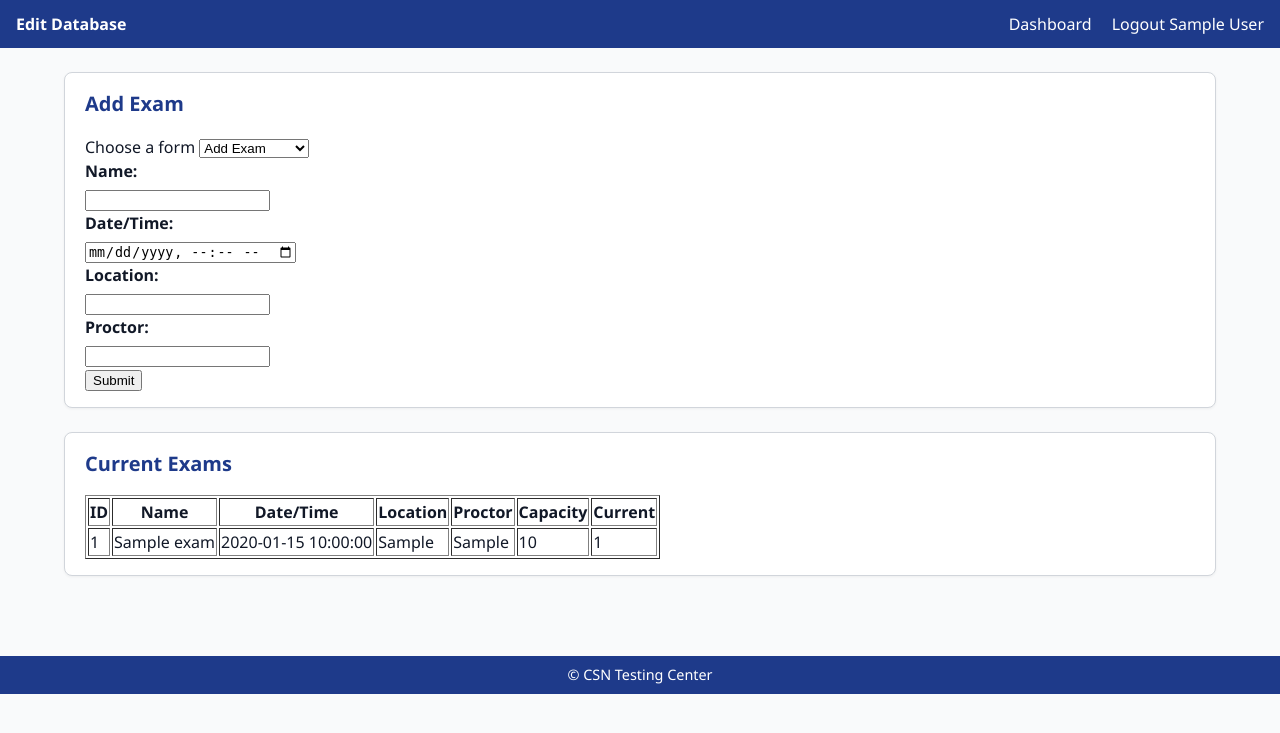
After one commit to Jordan42434243/CIT_260_Undefined_Legends, a Flask app: page /edit_database in a window 1280 px wide. The commit adds this page. Shown: the top 733 px of the page. Run offline with Flask 3, Linux system fonts and the light colour scheme; the visitor is signed in with stand-in values (Sample User, id 1); tables that the repository leaves empty hold one stand-in row (values such as "Sample post").

Commit message:
Expanded Database and added exam add/remove feature for faculty roles

```diff
--- a/main.py
+++ b/main.py
@@ -1,5 +1,6 @@
 from flask import Flask, render_template, request, redirect, session, url_for
 from flask_sqlalchemy import SQLAlchemy
+from datetime import datetime
 
 # Application Setup
 app = Flask(__name__)
@@ -13,12 +14,29 @@ db = SQLAlchemy(app)
 # Database Model
 
 class User(db.Model):
-    id = db.Column(db.Integer, primary_key = True)
+    user_id = db.Column(db.Integer, primary_key = True)
     email = db.Column(db.String(30), unique = True, nullable = False)
     password = db.Column(db.String(10), nullable = False)
     first_name = db.Column(db.String(15), nullable = False)
     last_name = db.Column(db.String(15), nullable = False)
     role = db.Column(db.String(10), nullable = False)
+
+class Exam(db.Model):
+    exam_id = db.Column(db.Integer, primary_key = True)
+    exam_name = db.Column(db.String(30), nullable = False)
+    exam_datetime = db.Column(db.DateTime, nullable = False)
+    exam_location = db.Column(db.String(30), nullable = False)
+    exam_proctor = db.Column(db.String(30), nullable = False)
+    exam_capacity = db.Column(db.Integer, nullable = False, default = 20)
+    exam_current = db.Column(db.Integer, nullable = False, default = 0)
+
+class Registration(db.Model):
+    registration_id = db.Column(db.Integer, primary_key = True)
+    user_id = db.Column(db.Integer, db.ForeignKey('user.user_id'),
+                                                    nullable = False)
+    exam_id = db.Column(db.Integer, db.ForeignKey('exam.exam_id'),
+                                                    nullable = False)
+
 
 ### ---------- Password Verification Functions ---------- ###
 
@@ -86,10 +104,6 @@ def dashboard():
             return render_template("dashboard.html",
                                      first_name = user.first_name,
                                      last_name  = user.last_name)
-# --- My Reservation Page --- #
-@app.route("/my_reservations")
-def my_reservations():
-    return render_template("my_reservations.html")
 
 # --- dashboard_faculty --- #
 @app.route("/dashboard_faculty")
@@ -101,6 +115,25 @@ def dashboard_faculty():
             return render_template("dashboard_faculty.html",
                                    first_name = user.first_name,
                                    last_name = user.last_name)
+
+# --- My Reservation Page --- #
+@app.route("/my_reservations")
+def my_reservations():
+    return render_template("my_reservations.html")
+
+# --- edit_database --- #
+@app.route("/edit_database")
+def edit_database():
+    if "email" in session:
+        user = User.query.filter_by(email=session["email"]).first()
+        exams = Exam.query.all()
+
+        if user:
+            return render_template("edit_database.html",
+                                   first_name = user.first_name,
+                                   last_name = user.last_name,
+                                   exams=exams)
+
 
 ## ----- Authentication Routes ----- ##
 
@@ -123,7 +156,7 @@ def register():
     # email, assign it to the local variable user
     user = User.query.filter_by(email=email).first()
 
-    # Checks the truth value of the variable user.
+    # Checks the truth value of the variable user
     #   Returns true if it contains a valid row in the User table
     #   Returns false if the value is "none" - user not found
     if user:
@@ -204,6 +237,41 @@ def logout():
     # Redirect user to the index page.
     return redirect(url_for("index"))
 
+# Add Exam
+@app.route("/add_exam", methods=["POST"])
+def add_exam():
+    exam_name = request.form["exam_name"]
+    exam_datetime = request.form["exam_datetime"]
+    exam_location = request.form["exam_location"]
+    exam_proctor = request.form["exam_proctor"]
+
+    exam_datetime = datetime.fromisoformat(exam_datetime)
+
+    new_exam = Exam()
+
+    new_exam.exam_name = exam_name
+    new_exam.exam_datetime = exam_datetime
+    new_exam.exam_location = exam_location
+    new_exam.exam_proctor = exam_proctor
+
+    db.session.add(new_exam)
+    db.session.commit()
+
+    return redirect(url_for("edit_database"))
+
+
+
+
+@app.route("/remove_exam", methods=["POST"])
+def remove_exam():
+    exam_id = request.form["id"]
+    exam = Exam.query.filter_by(exam_id=exam_id).first()
+
+    if exam:
+        db.session.delete(exam)
+        db.session.commit()
+
+    return redirect(url_for("edit_database"))
 
 # Ensures application can only be run directly - never when imported.
 # Ignore for now.
--- a/templates/dashboard.html
+++ b/templates/dashboard.html
@@ -9,6 +9,7 @@
 </head>
 
 <body>
+
   <header class="header">
     <div class="header__inner">
       <div><strong>Exam Registration</strong></div>
--- /dev/null
+++ b/templates/edit_database.html
@@ -0,0 +1,123 @@
+<!doctype html>
+<html lang="en">
+<head>
+  <meta charset="utf-8">
+  <title>Edit Database</title>
+  <meta name="viewport" content="width=device-width, initial-scale=1">
+  <link href="../static/styles.css" rel="stylesheet">
+</head>
+<body>
+  <header class="header">
+    <div class="header__inner">
+      <div><strong>Edit Database</strong></div>
+      <nav class="header__nav">
+        <a href="dashboard_faculty">Dashboard</a>
+        <a href="{{url_for('logout')}}">Logout</a>
+        <!-- Show who is signed in (faculty) -->
+        <span class="user-info">{{ first_name }} {{ last_name }}</span>
+      </nav>
+
+    </div>
+  </header>
+
+  <main class="main">
+    <section class="card">
+      <h2 class="card__title" id="header">Add Exam</h2>
+
+      <label for="formSelect">Choose a form</label>
+      <select id="formSelect">
+        <option value = "addExam">Add Exam</option>
+        <option value = "removeExam">Remove Exam</option>
+      </select>
+
+      <form class="form" id="addExamForm" action="/add_exam" method="POST">
+        <label class="label">Name:</label>
+        <input type="text" name="exam_name">
+
+        <label class="label">Date/Time:</label>
+        <input type="datetime-local" name="exam_datetime">
+
+        <label class="label">Location:</label>
+        <input type="text" name="exam_location">
+
+        <label class="label">Proctor:</label>
+        <input type="text" name="exam_proctor">
+
+        <div><button type="submit">Submit</button></div>
+      </form>
+
+      <form class="form" id="removeExamForm" action="{{url_for('remove_exam')}}" method="POST" style="display:none;">
+        <label class="label" name="temp">Enter ID of exam to be removed:</label>
+        <input type="text" name="id" pattern="\d{1,2}" title="Single or double digit ID number" required>
+
+        <div><button type="submit">Submit</button></div>
+      </form>
+    </section>
+
+    <section class="card">
+      <h2 class="card__title">Current Exams</h2>
+
+      <table border="1">
+        <thread>
+          <tr>
+            <th>ID</th>
+            <th>Name</th>
+            <th>Date/Time</th>
+            <th>Location</th>
+            <th>Proctor</th>
+            <th>Capacity</th>
+            <th>Current</th>
+          </tr>
+        </thread>
+        <tbody>
+          {% for exam in exams %}
+          <tr>
+            <td>{{ exam.exam_id}}</td>
+            <td>{{ exam.exam_name }}</td>
+            <td>{{ exam.exam_datetime }}</td>
+            <td>{{ exam.exam_location }}</td>
+            <td>{{ exam.exam_proctor }}</td>
+            <td>{{ exam.exam_capacity }}</td>
+            <td>{{ exam.exam_current }}</td>
+          </tr>
+          {% else %}
+          <tr>
+            <td colspan="7">No exams scheduled.</td>
+          </tr>
+          {% endfor %}
+        </tbody>
+      </table>
+
+
+    </section>
+
+
+  </main>
+
+  <footer class="footer">© CSN Testing Center</footer>
+
+  <script>
+    const formSelect = document.getElementById('formSelect')
+    const addExamForm = document.getElementById('addExamForm')
+    const removeExamForm = document.getElementById('removeExamForm')
+    const header = document.getElementById('header')
+
+
+    formSelect.addEventListener('change', function() {
+      if (this.value === 'addExam') {
+        addExamForm.style.display = 'block';
+        removeExamForm.style.display = 'none';
+        header.textContent = "Add Exam";
+      } else if (this.value === 'removeExam') {
+        addExamForm.style.display = 'none';
+        removeExamForm.style.display = 'block';
+        header.textContent = "Remove Exam";
+      }
+    });
+  </script>
+
+
+
+
+</body>
+</html>
```
Also changed, not shown: templates/dashboard_faculty.html (+7 -2 lines).
